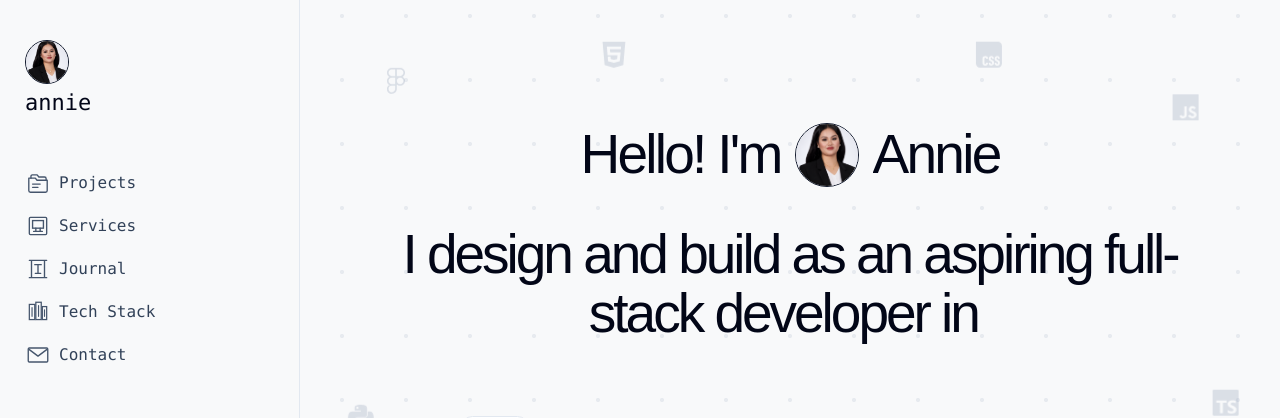
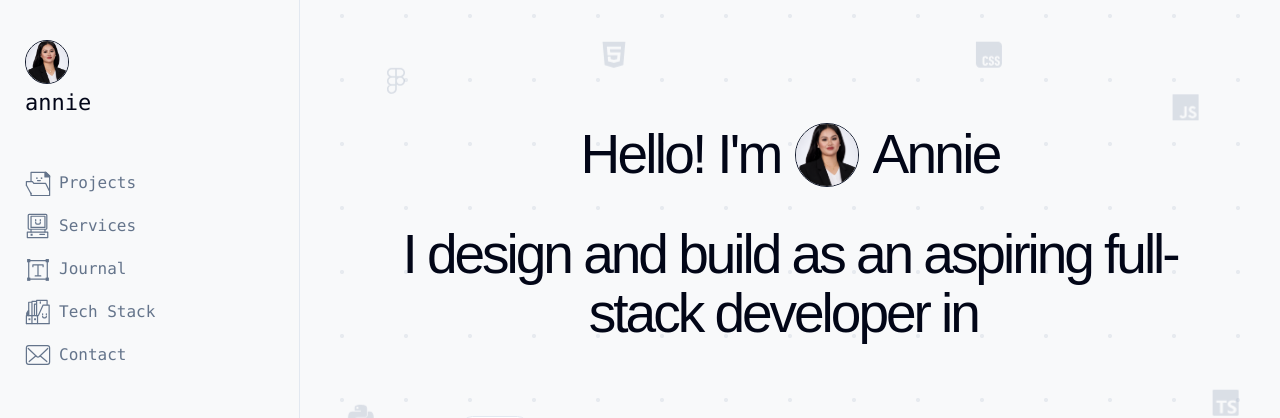
Before and after one commit to anniesrdnl/anniesrdnl_portfolio, a React (Vite) app: page / in a window 1280 px wide. Shown: the top 418 px of the page. Built offline with nearby package versions, Linux system fonts and the light colour scheme.

Commit message:
replace nav icons and use black and gray active states

```diff
--- a/src/App.css
+++ b/src/App.css
@@ -731,6 +731,7 @@ button {
   border-radius: 0;
   background: transparent !important;
   box-shadow: none !important;
+  color: #64748b;
   transform: scale(1);
   transform-origin: center;
   transition:
@@ -744,31 +745,10 @@ button {
   height: 100%;
 }
 
-.nav-icon-fill {
-  fill: currentColor;
-  fill-opacity: 0;
-  transition: fill-opacity 220ms ease;
-}
-
-.nav-icon-detail,
-.nav-icon-split {
-  transition:
-    fill-opacity 220ms ease,
-    stroke 220ms ease;
-}
-
-.sidebar-nav-active .nav-icon-fill {
-  fill-opacity: 1;
-}
-
-.sidebar-nav-active .nav-icon-detail,
-.sidebar-nav-active .nav-icon-split {
-  stroke: #f8f9fa;
-}
-
 .sidebar-nav-label {
   position: relative;
   display: inline-block;
+  color: #64748b;
   transform: translateX(0);
   transition:
     transform 300ms cubic-bezier(0.22, 1, 0.36, 1),
@@ -780,13 +760,20 @@ button {
 }
 
 .sidebar-nav-item:hover .sidebar-nav-icon {
-  color: #0f172a;
   transform: scale(1.08);
 }
 
 .sidebar-nav-item:hover .sidebar-nav-label {
-  color: #0f172a;
   transform: translateX(5px);
+}
+
+.sidebar-nav-active .sidebar-nav-icon,
+.sidebar-nav-active .sidebar-nav-label,
+.sidebar-nav-item:hover .sidebar-nav-icon,
+.sidebar-nav-item:hover .sidebar-nav-label,
+.sidebar-nav-item:focus-visible .sidebar-nav-icon,
+.sidebar-nav-item:focus-visible .sidebar-nav-label {
+  color: #020617;
 }
 
 .sidebar-nav-item:active {
--- /dev/null
+++ b/src/components/NavIcon.jsx
@@ -0,0 +1,75 @@
+const ICONS = {
+  projects: (
+    <>
+      <path d="M9.5 14V4.5h16l4 4v21h-20v-2.5" />
+      <path d="M24.5 4.5h1l4 4v1h-5Z" fill="currentColor" />
+      <rect x="15" y="10" width="1.6" height="1.6" fill="currentColor" stroke="none" />
+      <rect x="20" y="10" width="1.6" height="1.6" fill="currentColor" stroke="none" />
+      <path d="M16.5 13.4h3" />
+      <path d="M4.5 18.5v-4H11l1.5 2h12.8l3.7 7.5" />
+      <path d="m4.5 18.5 5 9" />
+    </>
+  ),
+  services: (
+    <>
+      <rect x="6.5" y="3.5" width="20" height="16" rx="1" />
+      <rect x="9.5" y="5.5" width="15" height="12" />
+      <path d="M14.5 9v1.5M19.5 9v1.5" />
+      <path d="M14.5 12v.6c0 .8.6 1.4 1.4 1.4h2.2c.8 0 1.4-.6 1.4-1.4V12" />
+      <path d="M9.5 19.5v3M24.5 19.5v3" />
+      <rect x="5.5" y="22.5" width="22" height="6" />
+      <rect x="9" y="24.3" width="2.2" height="2.2" fill="currentColor" stroke="none" />
+      <path d="M19 25h5" />
+    </>
+  ),
+  journal: (
+    <>
+      <rect x="7" y="7" width="20" height="20" />
+      <rect x="5.25" y="5.25" width="3.5" height="3.5" fill="currentColor" stroke="none" />
+      <rect x="25.25" y="5.25" width="3.5" height="3.5" fill="currentColor" stroke="none" />
+      <rect x="5.25" y="25.25" width="3.5" height="3.5" fill="currentColor" stroke="none" />
+      <rect x="25.25" y="25.25" width="3.5" height="3.5" fill="currentColor" stroke="none" />
+      <path d="M11.5 13.5v-2h11v2M17 11.5V23.5M14 23.5h6" />
+    </>
+  ),
+  tech: (
+    <>
+      <path d="M4.5 28.5h24.5" />
+      <path d="M4.5 28.5V20h12.5M10.5 20v8.5M16.5 20v8.5" />
+      <path d="M6 14h1.5v6H4.2v-3Z" fill="currentColor" stroke="none" />
+      <rect x="6.8" y="22.8" width="2" height="2" fill="currentColor" stroke="none" />
+      <rect x="12.8" y="22.8" width="2" height="2" fill="currentColor" stroke="none" />
+      <path d="M7 20V5.5h3.5V20" />
+      <path d="M10.5 4.5h5V20M13.2 19V7.5h2.3" />
+      <path d="M15.5 4V3.5h11.3V8M19.5 5v1.5" />
+      <path d="M22.5 8.5H29v20M22.5 8.5 17.5 19.5" />
+      <path d="M22 18v.8M26 18v.8" />
+      <path d="M22 20.5v.4c0 .8.6 1.4 1.4 1.4h1.2c.8 0 1.4-.6 1.4-1.4v-.4" />
+    </>
+  ),
+  contact: (
+    <>
+      <rect x="4.5" y="5.8" width="25" height="20.2" rx="2.5" />
+      <path d="m6.5 9 9 8.6c.9.8 2.1.8 3 0l9-8.6" />
+      <path d="m7.5 23 7-6M26.5 23l-7-6" />
+    </>
+  ),
+}
+
+function NavIcon({ name }) {
+  return (
+    <svg
+      viewBox="3 2 28 28"
+      fill="none"
+      stroke="currentColor"
+      strokeWidth="1.3"
+      strokeLinecap="round"
+      strokeLinejoin="round"
+      aria-hidden="true"
+    >
+      {ICONS[name]}
+    </svg>
+  )
+}
+
+export default NavIcon
--- a/src/components/Sidebar.jsx
+++ b/src/components/Sidebar.jsx
@@ -1,189 +1,8 @@
 import { useEffect, useState } from 'react'
 import BrandButton from './BrandButton'
+import NavIcon from './NavIcon'
+import { navigation } from '../data/portfolio'
 import { goToSection } from '../utils/goToSection'
-
-const navigation = [
-  {
-    id: 'projects',
-    label: 'Projects',
-    icon: (
-      <svg
-        viewBox="0 0 24 24"
-        fill="none"
-        xmlns="http://www.w3.org/2000/svg"
-      >
-        <path
-          className="nav-icon-fill"
-          d="M5.5 7.5V5.8A1.3 1.3 0 0 1 6.8 4.5h4.4l1.6 2H18a1.5 1.5 0 0 1 1.5 1.5v1.5"
-          stroke="currentColor"
-          strokeWidth="1.25"
-          strokeLinecap="round"
-          strokeLinejoin="round"
-        />
-        <path
-          className="nav-icon-fill"
-          d="M3.5 7.5h6l1.6 2H20.5v9.5a1.5 1.5 0 0 1-1.5 1.5H5a1.5 1.5 0 0 1-1.5-1.5V7.5Z"
-          stroke="currentColor"
-          strokeWidth="1.25"
-          strokeLinecap="round"
-          strokeLinejoin="round"
-        />
-        <path
-          className="nav-icon-detail"
-          d="M7 13h7M7 16h5"
-          stroke="currentColor"
-          strokeWidth="1.25"
-          strokeLinecap="round"
-        />
-      </svg>
-    ),
-  },
-  {
-    id: 'services',
-    label: 'Services',
-    icon: (
-      <svg
-        viewBox="0 0 24 24"
-        fill="none"
-        xmlns="http://www.w3.org/2000/svg"
-      >
-        <rect
-          className="nav-icon-fill"
-          x="4"
-          y="4"
-          width="16"
-          height="16"
-          rx="1"
-          stroke="currentColor"
-          strokeWidth="1.25"
-        />
-        <rect
-          className="nav-icon-detail"
-          x="7"
-          y="7"
-          width="10"
-          height="7"
-          stroke="currentColor"
-          strokeWidth="1.25"
-        />
-        <path
-          className="nav-icon-detail"
-          d="M8 17h8M10 14v3M14 14v3"
-          stroke="currentColor"
-          strokeWidth="1.25"
-          strokeLinecap="round"
-        />
-      </svg>
-    ),
-  },
-  {
-    id: 'journal',
-    label: 'Journal',
-    icon: (
-      <svg
-        viewBox="0 0 24 24"
-        fill="none"
-        xmlns="http://www.w3.org/2000/svg"
-      >
-        <rect
-          className="nav-icon-fill"
-          x="6"
-          y="4"
-          width="12"
-          height="16"
-        />
-        <path
-          d="M4 4h16M4 20h16M6 4v16M18 4v16"
-          stroke="currentColor"
-          strokeWidth="1.25"
-          strokeLinecap="round"
-        />
-        <path
-          className="nav-icon-detail"
-          d="M9 8h6M12 8v8M9.5 16h5"
-          stroke="currentColor"
-          strokeWidth="1.25"
-          strokeLinecap="round"
-        />
-      </svg>
-    ),
-  },
-  {
-    id: 'tech-stack',
-    label: 'Tech Stack',
-    icon: (
-      <svg
-        viewBox="0 0 24 24"
-        fill="none"
-        xmlns="http://www.w3.org/2000/svg"
-      >
-        <rect
-          className="nav-icon-fill nav-icon-split"
-          x="4"
-          y="5"
-          width="5"
-          height="14"
-          stroke="currentColor"
-          strokeWidth="1.15"
-        />
-        <rect
-          className="nav-icon-fill nav-icon-split"
-          x="10"
-          y="3"
-          width="5"
-          height="16"
-          stroke="currentColor"
-          strokeWidth="1.15"
-        />
-        <rect
-          className="nav-icon-fill nav-icon-split"
-          x="16"
-          y="7"
-          width="4"
-          height="12"
-          stroke="currentColor"
-          strokeWidth="1.15"
-        />
-        <path
-          d="M6.5 8v8M12.5 6v10M18 10v6"
-          stroke="currentColor"
-          strokeWidth="1.05"
-          strokeLinecap="round"
-        />
-      </svg>
-    ),
-  },
-  {
-    id: 'contact',
-    label: 'Contact',
-    icon: (
-      <svg
-        viewBox="0 0 24 24"
-        fill="none"
-        xmlns="http://www.w3.org/2000/svg"
-      >
-        <rect
-          className="nav-icon-fill"
-          x="3"
-          y="5.5"
-          width="18"
-          height="13"
-          rx="1"
-          stroke="currentColor"
-          strokeWidth="1.25"
-        />
-        <path
-          className="nav-icon-detail"
-          d="M4 7L12 13L20 7"
-          stroke="currentColor"
-          strokeWidth="1.25"
-          strokeLinecap="round"
-          strokeLinejoin="round"
-        />
-      </svg>
-    ),
-  },
-]
 
 function Sidebar() {
   const [activeSection, setActiveSection] = useState('')
@@ -310,21 +129,11 @@ function Sidebar() {
                     : undefined
                 }
               >
-                <span
-                  className={[
-                    'sidebar-nav-icon',
-                    'flex h-[26px] w-[26px] shrink-0 items-center justify-center bg-transparent',
-                    isActive
-                      ? 'text-slate-950'
-                      : 'text-slate-600',
-                  ].join(' ')}
-                >
-                  <span className="block h-[26px] w-[26px]">
-                    {item.icon}
-                  </span>
+                <span className="sidebar-nav-icon flex h-[26px] w-[26px] shrink-0 items-center justify-center bg-transparent">
+                  <NavIcon name={item.icon} />
                 </span>
 
-                <span className="sidebar-nav-label font-mono text-[16px] leading-none text-slate-700">
+                <span className="sidebar-nav-label font-mono text-[16px] leading-none">
                   {item.label}
                 </span>
               </button>
```
Also changed, not shown: src/components/MobileHeader.jsx (+3 -110 lines).
